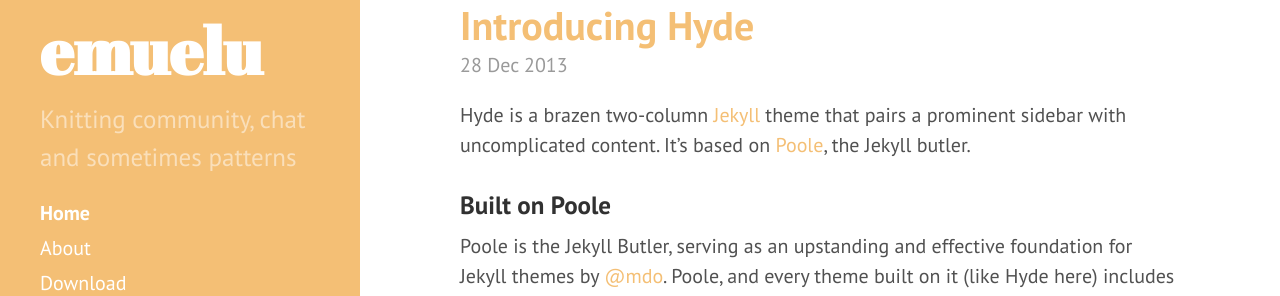
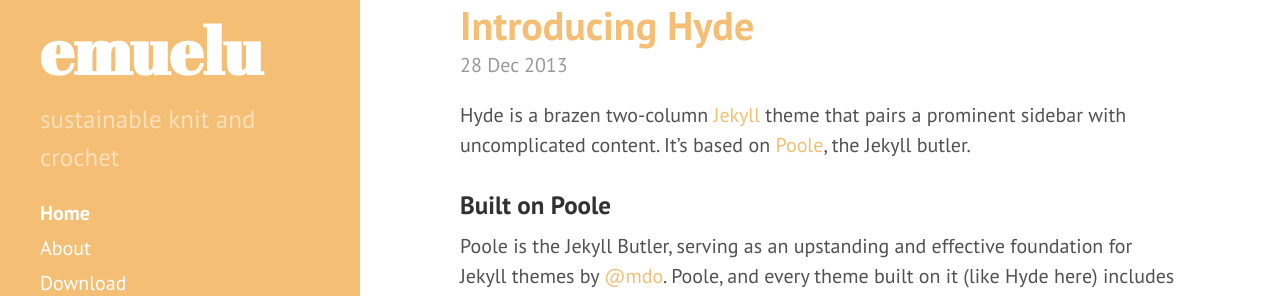
Before and after one commit to mamilaugesen/emuelu.github.io, a Jekyll site: the page built from index.html, in a window 1280 px wide. Shown: the part 439-735 px from the top of the page. Built offline with Jekyll 4.4.1, drawn with Linux system fonts in a browser that asks for light colours; Markdown is read by kramdown in place of the engine named in the settings; the list of posts is cut into pages by our own code.

Commit message:
Updated _config.yml

```diff
--- a/_config.yml
+++ b/_config.yml
@@ -9,7 +9,7 @@ relative_permalinks: true
 # Setup
 title:            emuelu
 tagline:          'sustainable knit and crochet'
-description:      'Knitting community, chat and sometimes patterns'
+description:      'sustainable knit and crochet'
 url:              http://emuelu.com
 baseurl:          /
 
```
